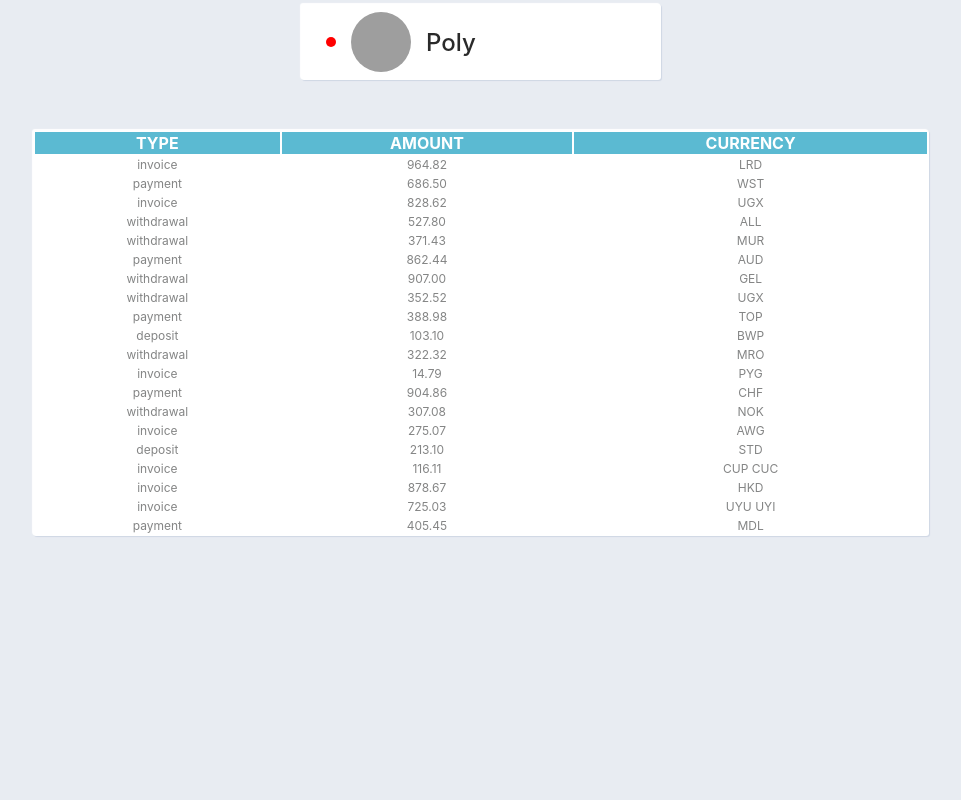
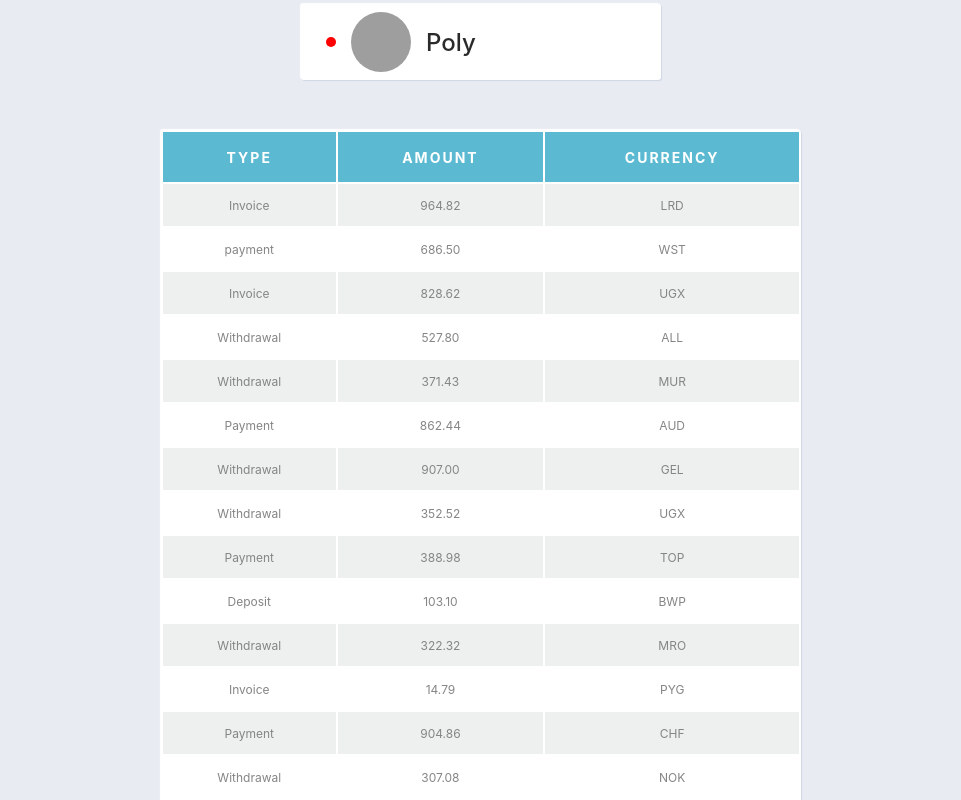
Before and after one commit to Elvireniw/goit-react-hw-01-components, a React (Create React App) app: page / in a window 1280 px wide. Shown: the part 1080-1880 px from the top of the page, without its empty margins (159-1120 px from the left). Before the commit the page ends 1666 px from the top, so only its background shows below. Built offline with nearby package versions, Linux system fonts and the light colour scheme; grey boxes are pictures that could not be loaded.

Commit message:
trans-table-css

```diff
--- a/src/components/transactionHistory/TransactionHistory.module.css
+++ b/src/components/transactionHistory/TransactionHistory.module.css
@@ -19,7 +19,7 @@ code {
 .transactionHistoryTable {
   margin: 0 auto;
   margin-bottom: 50px;
-    max-width: 70%;
+  max-width: 50%;
   width: 70%;
   border-radius: 3px;
   box-shadow: -1px -1px 1px #fff, 1px 1px 1px #cfd7e4;
@@ -27,20 +27,29 @@ code {
 }
 
 .tableHead {
+  height: 50px;
   background-color: #5bbad2;
   color: #ffffff;
   text-align: center;
-    font-size: 16px;
-    font-weight: 4000;
+  font-size: 14px;
+  letter-spacing: 2px;
   text-transform: uppercase;
 }
 
-  /* .tableBody {
-    background-color: #eeeeee;
-  } */
 .tableBodyRow {
   color: #848585;
   font-size: 12px;
   text-align: center;
-    background-color: #ffffff;
 }
+
+.tableBodyRow:nth-child(odd) {
+  background: #eeefef;
+}
+
+.tableBodyRow {
+  padding: 10px;
+}
+
+.tableBodyColumn {
+  height: 40px;
+}
--- a/src/components/transactionHistory/transactions.json
+++ b/src/components/transactionHistory/transactions.json
@@ -1,7 +1,7 @@
 [
   {
     "id": "1e0700a2-5183-4291-85cc-2065a036a683",
-      "type": "invoice",
+    "type": "Invoice",
     "amount": "964.82",
     "currency": "LRD"
   },
@@ -13,109 +13,109 @@
   },
   {
     "id": "44dca67a-8e5a-4798-bf8e-b15efd4e1abd",
-      "type": "invoice",
+    "type": "Invoice",
     "amount": "828.62",
     "currency": "UGX"
   },
   {
     "id": "ea8ed3dc-2b68-4a53-905a-53ecb0adef33",
-      "type": "withdrawal",
+    "type": "Withdrawal",
     "amount": "527.80",
     "currency": "ALL"
   },
   {
     "id": "ea76146a-0b00-4b80-bc02-a8c822176712",
-      "type": "withdrawal",
+    "type": "Withdrawal",
     "amount": "371.43",
     "currency": "MUR"
   },
   {
     "id": "63ca02f9-d637-46b5-9237-f3b24425e029",
-      "type": "payment",
+    "type": "Payment",
     "amount": "862.44",
     "currency": "AUD"
   },
   {
     "id": "ed0263e8-59a5-4bf1-87e0-2bb88e53dc34",
-      "type": "withdrawal",
+    "type": "Withdrawal",
     "amount": "907.00",
     "currency": "GEL"
   },
   {
     "id": "6013bad0-750c-4691-8bc2-d8f2b43969c4",
-      "type": "withdrawal",
+    "type": "Withdrawal",
     "amount": "352.52",
     "currency": "UGX"
   },
   {
     "id": "252c7be4-8b06-4fa7-8d42-61fb835b70d5",
-      "type": "payment",
+    "type": "Payment",
     "amount": "388.98",
     "currency": "TOP"
   },
   {
     "id": "4eaab41b-b967-40ac-82ed-85fc66f646f1",
-      "type": "deposit",
+    "type": "Deposit",
     "amount": "103.10",
     "currency": "BWP"
   },
   {
     "id": "9648a350-8469-42d5-8bf3-18090de5fe67",
-      "type": "withdrawal",
+    "type": "Withdrawal",
     "amount": "322.32",
     "currency": "MRO"
   },
   {
     "id": "9c5c25fb-1a95-4b2f-8d1f-4c4426d677cc",
-      "type": "invoice",
+    "type": "Invoice",
     "amount": "14.79",
     "currency": "PYG"
   },
   {
     "id": "43ef232c-80e9-4d6f-b48a-b22405620de3",
-      "type": "payment",
+    "type": "Payment",
     "amount": "904.86",
     "currency": "CHF"
   },
   {
     "id": "5161682e-e620-4019-ab0a-24ceb10fbd20",
-      "type": "withdrawal",
+    "type": "Withdrawal",
     "amount": "307.08",
     "currency": "NOK"
   },
   {
     "id": "7b119d71-42e6-4c42-a141-6818b07bb9ff",
-      "type": "invoice",
+    "type": "Invoice",
     "amount": "275.07",
     "currency": "AWG"
   },
   {
     "id": "a4f65722-65c4-4c28-b1f4-b8ed988bb205",
-      "type": "deposit",
+    "type": "Deposit",
     "amount": "213.10",
     "currency": "STD"
   },
   {
     "id": "c6e5784b-0ca3-48d6-86e5-b5128af5a523",
-      "type": "invoice",
+    "type": "Invoice",
     "amount": "116.11",
     "currency": "CUP CUC"
   },
   {
     "id": "c9ebed6a-3a02-4b49-ac0d-0534b51f2bfd",
-      "type": "invoice",
+    "type": "Invoice",
     "amount": "878.67",
     "currency": "HKD"
   },
   {
     "id": "a4a98b0e-b22c-438b-9f83-de2df52110c8",
-      "type": "invoice",
+    "type": "Invoice",
     "amount": "725.03",
     "currency": "UYU UYI"
   },
   {
     "id": "b39bfa7a-0166-4c47-94d6-87d20590f746",
-      "type": "payment",
+    "type": "Payment",
     "amount": "405.45",
     "currency": "MDL"
   }
```
Lines whose indentation alone changed are shown as unchanged.
